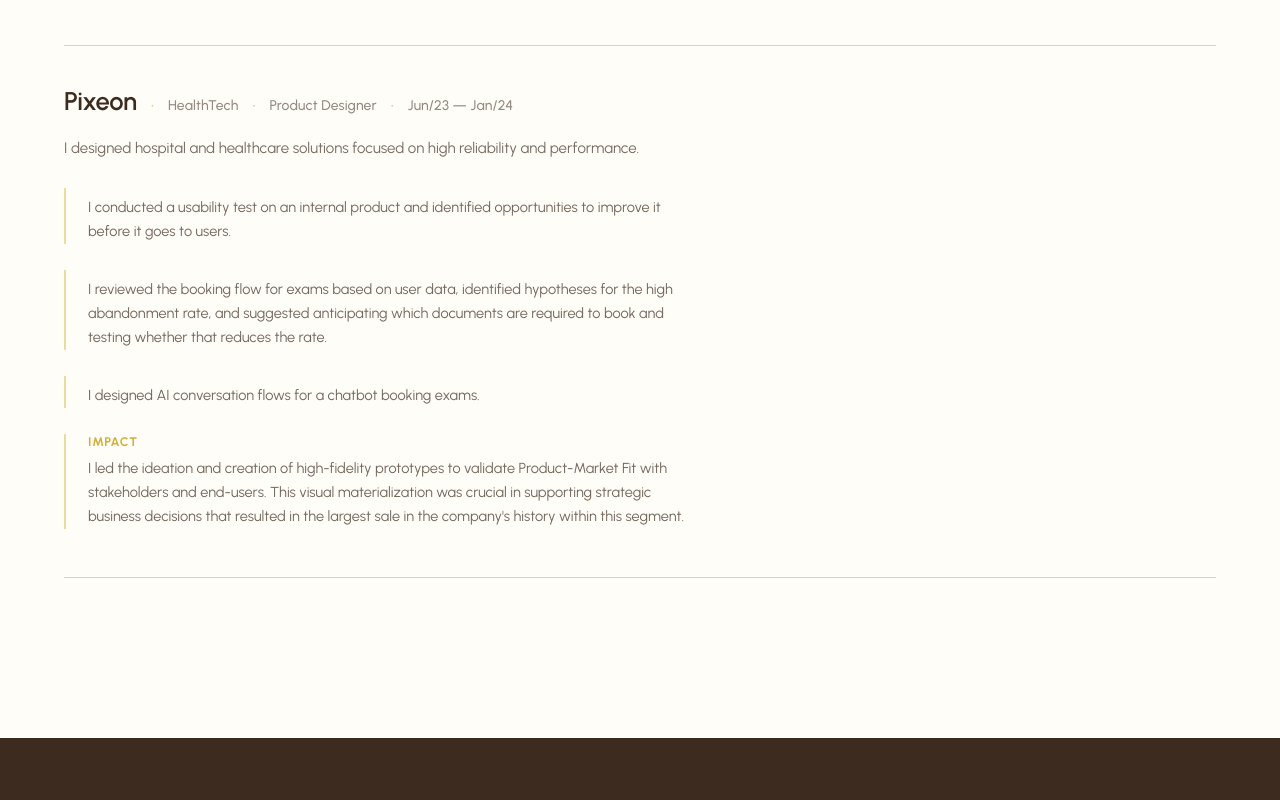
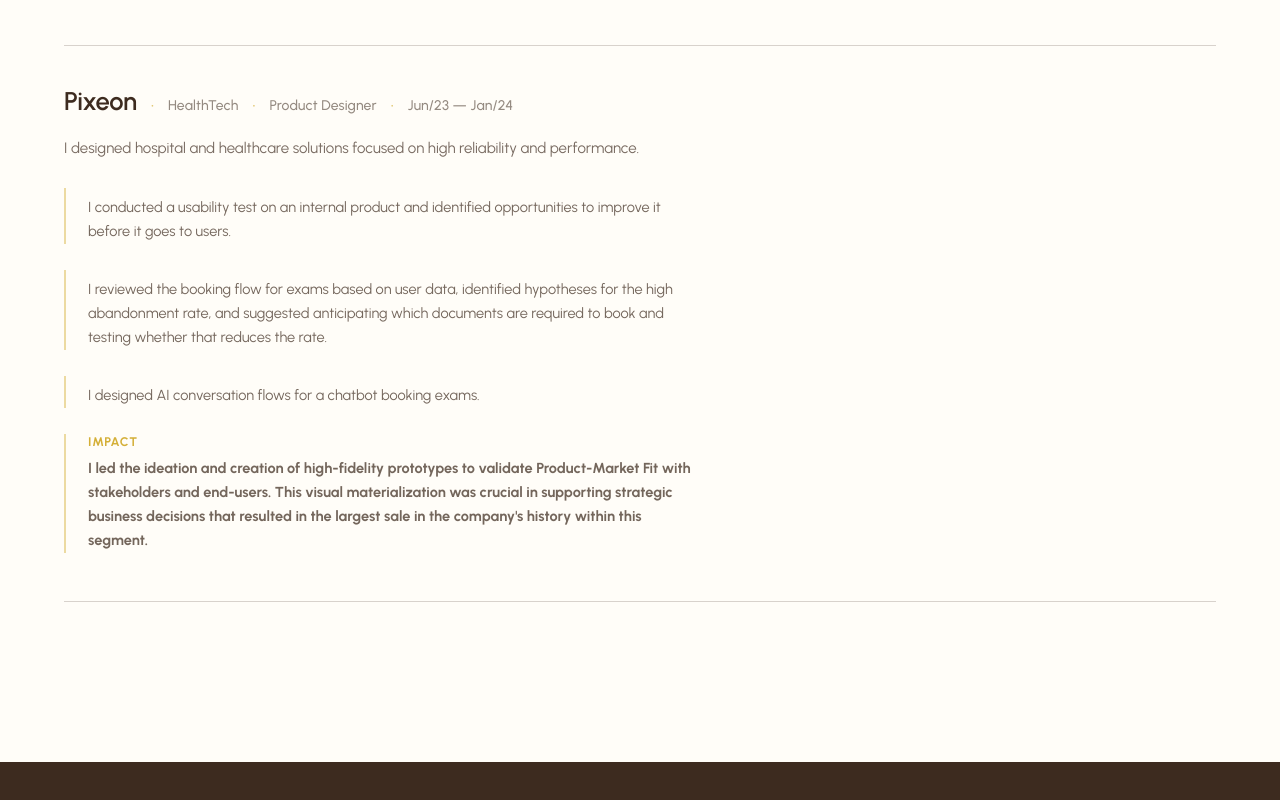
Before and after one commit to amandux/portfolio, a plain HTML site: page index.html in a window 1280 px wide. Shown: the part 1498-2298 px from the top of the page. Drawn offline with Linux system fonts and the light colour scheme; files whose address does not match are found by name.

Commit message:
Correct the weight of the font

```diff
--- a/index.html
+++ b/index.html
@@ -103,7 +103,7 @@
 
         <div class="project">
           <span class="impact-label">Impact</span>
-          <p class="project-desc"><b></b>I led the ideation and creation of high-fidelity prototypes to validate Product-Market Fit with stakeholders and end-users. This visual materialization was crucial in supporting strategic business decisions that resulted in the largest sale in the company's history within this segment.</b></p>
+          <p class="project-desc"><b>I led the ideation and creation of high-fidelity prototypes to validate Product-Market Fit with stakeholders and end-users. This visual materialization was crucial in supporting strategic business decisions that resulted in the largest sale in the company's history within this segment.</b></p>
         </div>
       </div>
     </div>
```
